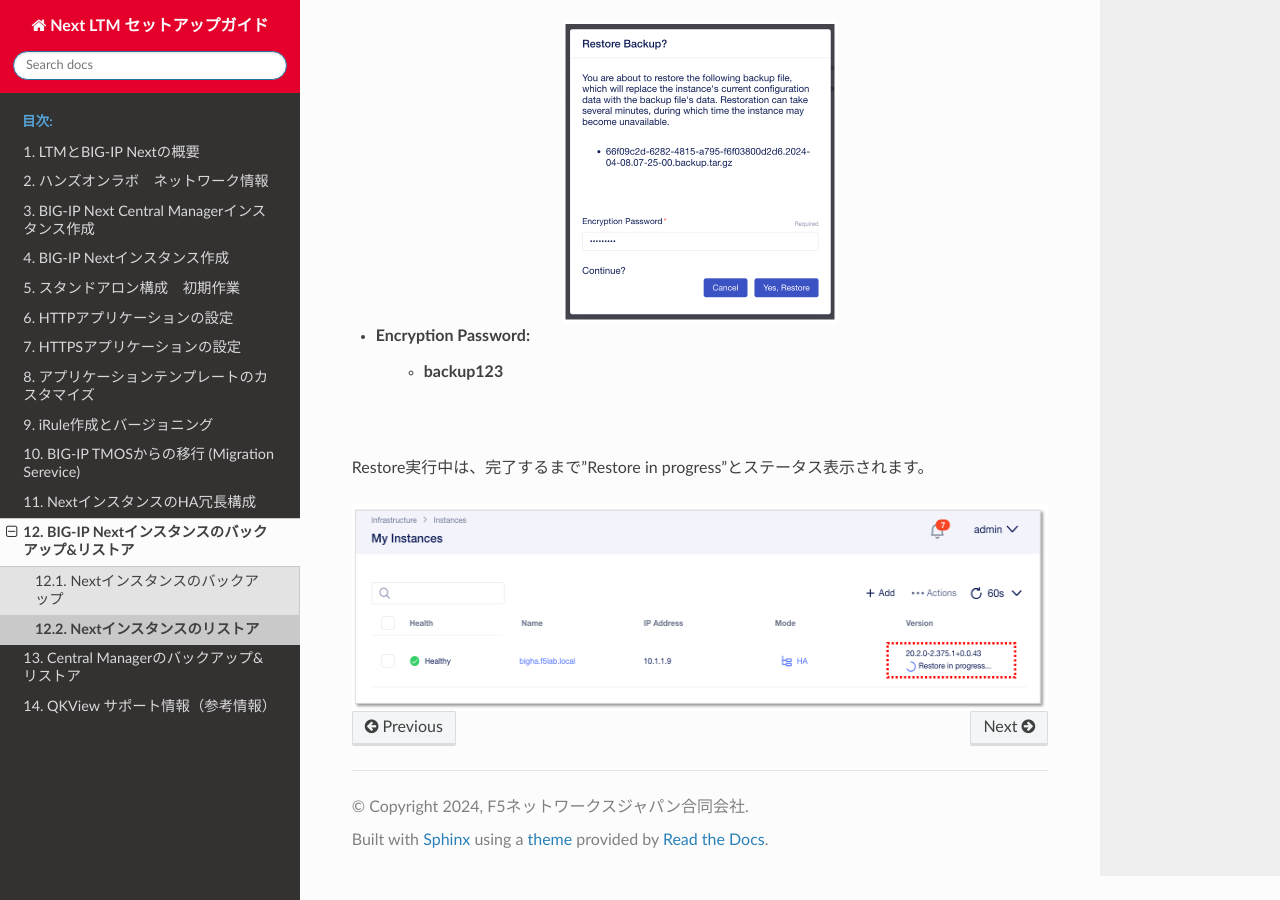
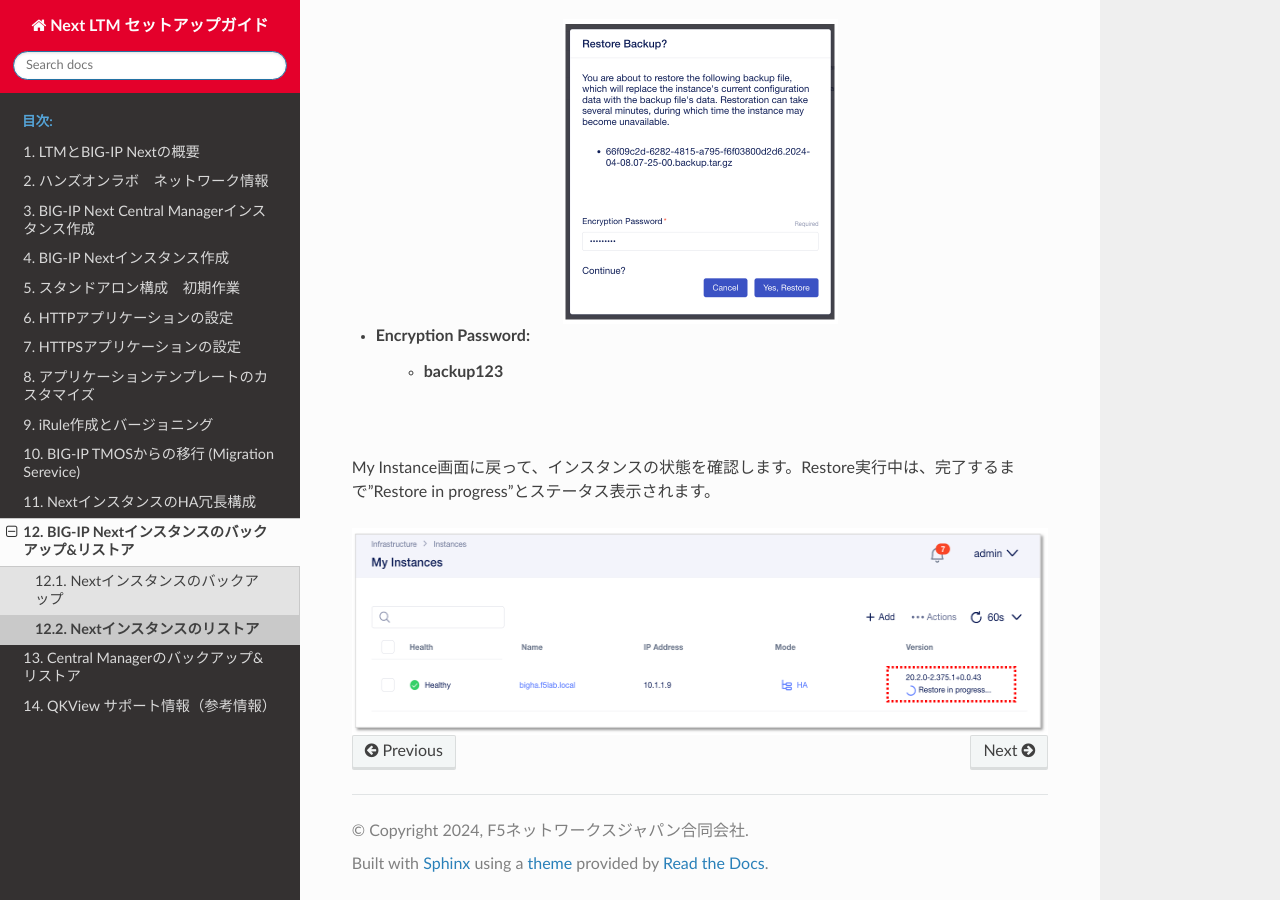
Before and after one commit to BeF5/f5j-easy-setup-next-ltm, a Sphinx documentation site: the page built from docs/content12/module02/module02.rst, in a window 1280 px wide and 900 px high, scrolled down 554 px. Built offline with Sphinx 7.4.7 and the Read the Docs theme 2.0.0, drawn with Linux system fonts in a browser that asks for light colours.

Commit message:
Update module02.rst

```diff
--- a/docs/content12/module02/module02.rst
+++ b/docs/content12/module02/module02.rst
@@ -19,7 +19,7 @@ Backup & Restore画面から、バックアップするファイルを選択し
 
 
 |
-Restore実行中は、完了するまで”Restore in progress”とステータス表示されます。
+My Instance画面に戻って、インスタンスの状態を確認します。Restore実行中は、完了するまで”Restore in progress”とステータス表示されます。
 
 .. figure:: images/c12-m2-3.png
    :scale: 50%
```
